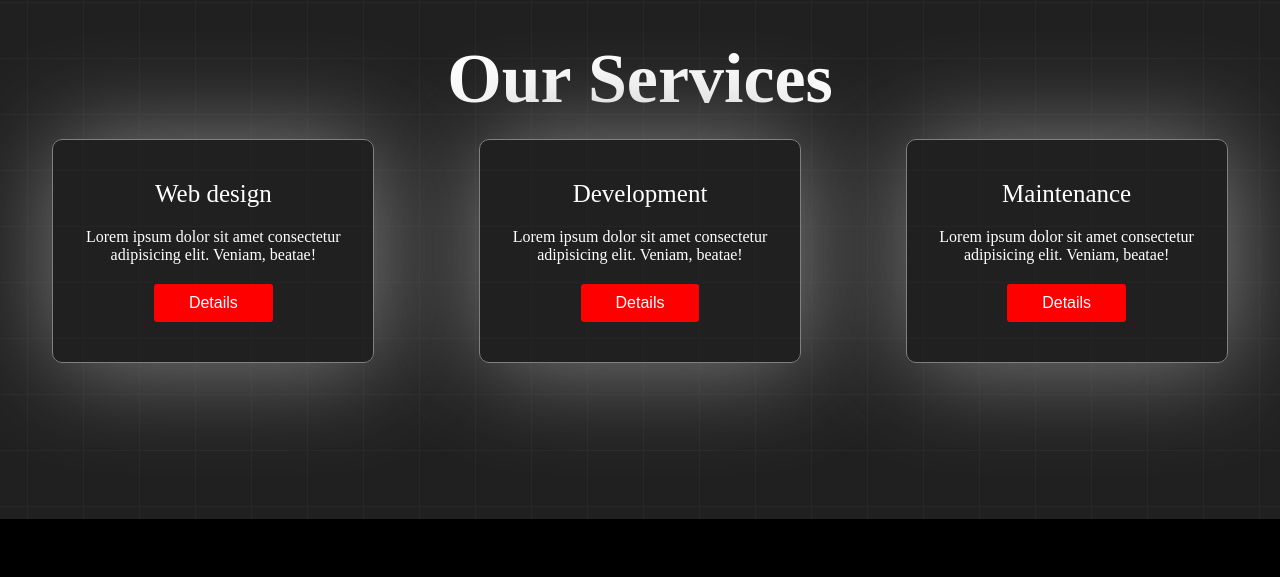
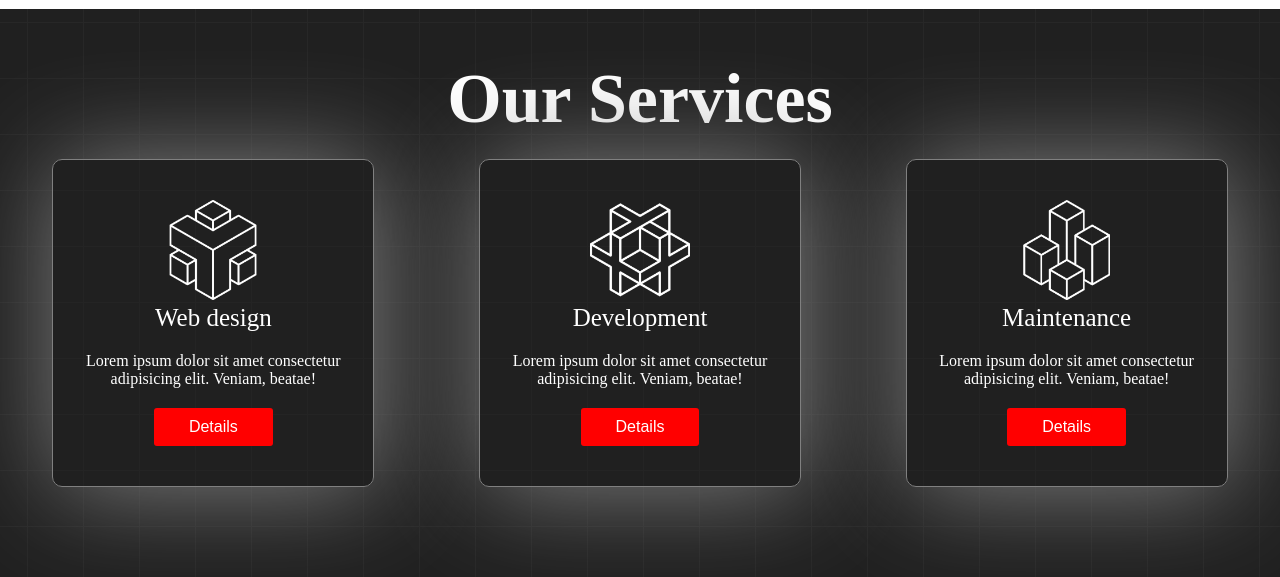
Before and after one commit to aminurjs/geekfolio-practice-project, a plain HTML site: page index.html in a window 1280 px wide. Shown: the part 1398-1975 px from the top of the page. Drawn offline with Linux system fonts and the light colour scheme.

Commit message:
Final Commit

```diff
--- a/index.html
+++ b/index.html
@@ -53,16 +53,19 @@
             <div class="container">
                 <div class="s_items">
                     <div>
+                        <img src="icon/0.png" alt="">
                         <h1>Web design</h1>
                         <p>Lorem ipsum dolor sit amet consectetur adipisicing elit. Veniam, beatae!</p>
                         <button class="button_1">Details</button>
                     </div>
                     <div>
+                        <img src="icon/1.png" alt="">
                         <h1>Development</h1>
                         <p>Lorem ipsum dolor sit amet consectetur adipisicing elit. Veniam, beatae!</p>
                         <button class="button_1">Details</button>
                     </div>
                     <div>
+                        <img src="icon/2.png" alt="">
                         <h1>Maintenance</h1>
                         <p>Lorem ipsum dolor sit amet consectetur adipisicing elit. Veniam, beatae!</p>
                         <button class="button_1">Details</button>
--- a/style.css
+++ b/style.css
@@ -25,7 +25,7 @@ header{
     background-color: #424141;
 }
 .heading{
-    padding: 10px 20px;
+    padding: 20px 20px;
     display: flex;
     align-items: center;
     justify-content: space-around;
@@ -150,7 +150,7 @@ padding-right: 20px;
 /* services area */
 
 .services{
-    height: 60vh;
+    height: 75vh;
     background-color: #202020;
     display: flex;
     flex-direction: column;
@@ -180,6 +180,10 @@ padding-right: 20px;
     box-shadow:4px 2px 105px #808080;
     border-radius: 10px;
 }
+.services .s_items div img{
+    max-width: 100px;
+}
+
 .services .s_items div h1{
     font-size: 25px;
     font-weight: 500;
```
